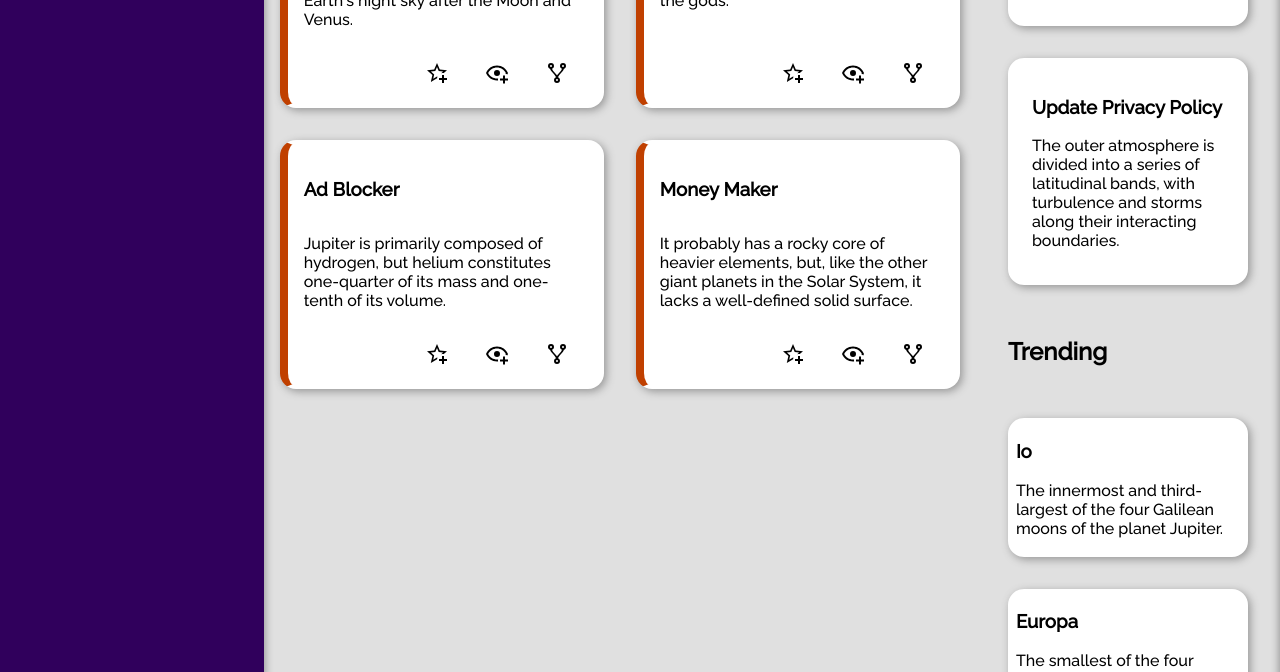
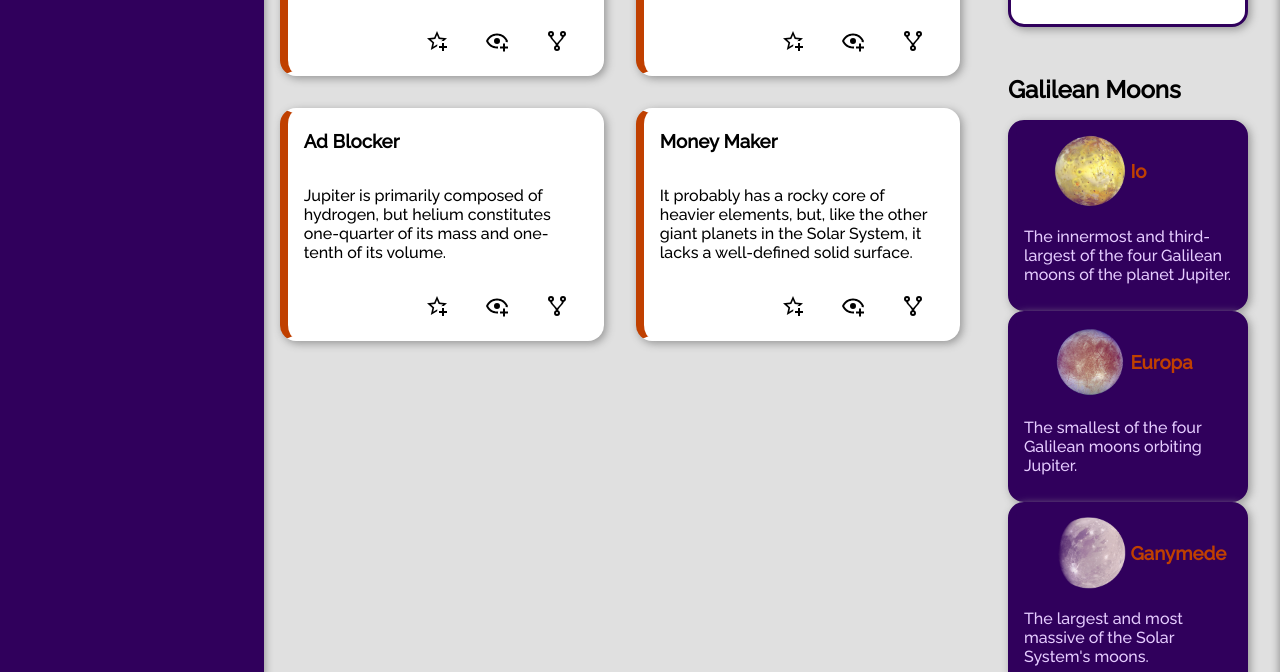
Before and after one commit to Sedbastian/odin-admin-dashboard, a plain HTML site: page index.html in a window 1280 px wide. Shown: the part 684-1356 px from the top of the page. Drawn offline with Linux system fonts and the light colour scheme.

Commit message:
Terminar!

```diff
--- a/index.html
+++ b/index.html
@@ -5,7 +5,7 @@
     <meta name="viewport" content="width=device-width, initial-scale=1.0">
     <link rel="stylesheet" href="style.css">
     <script src="javascript.js" defer></script>
-    <title>Sign-up Form</title>
+    <title>Jupiter Dashboard</title>
 </head>
 <body>
     <nav>
@@ -147,20 +147,24 @@
             </div>
         </section>
         <section class="trending">
-            <h2>Trending</h2>
+            <h2>Galilean Moons</h2>
             <div class="trendingCard">
+                <img class="luna" src="resources/io.png" alt="Io Moon">
                 <h3>Io</h3>
                 <p>The innermost and third-largest of the four Galilean moons of the planet Jupiter.</p>
             </div>
             <div class="trendingCard">
+                <img class="luna" src="resources/europa.png" alt="Europa Moon">
                 <h3>Europa</h3>
                 <p>The smallest of the four Galilean moons orbiting Jupiter.</p>
             </div>
             <div class="trendingCard">
+                <img class="luna" src="resources/ganymede.png" alt="Ganymede Moon">
                 <h3>Ganymede</h3>
                 <p>The largest and most massive of the Solar System's moons.</p>
             </div>
             <div class="trendingCard">
+                <img class="luna" src="resources/callisto.png" alt="Callisto Moon">
                 <h3>Callisto</h3>
                 <p>The second-largest moon of Jupiter, after Ganymede.</p>
             </div>
--- a/style.css
+++ b/style.css
@@ -180,7 +180,7 @@ main {
     box-shadow: inset 0 .2rem .6rem rgb(128, 128, 128);
 }
 
-.projects {
+main .projects {
     grid-column: 1 / 2;
     grid-row: 1 / 3;
 
@@ -190,18 +190,19 @@ main {
     gap: 2rem;
 }
 
-.projects h2 {
+main .projects h2 {
     grid-column: 1 / -1;
     margin-top: 0;
     margin-bottom: 0;
 }
 
-.cards {
+main .cards {
     display: grid;
     grid-template-columns: 1fr;
     grid-template-rows: min-content auto auto;
 
-    padding: 1rem;
+    padding-left: 1rem;
+    padding-right: 1rem;
 
     background-color: white;
     border-style: solid;
@@ -212,65 +213,95 @@ main {
     box-shadow: 0.15rem 0.15rem .5rem rgb(150, 150, 150);
 }
 
-.projects .cards .icons {
+main .projects .cards .icons {
     text-align: end;
     padding-top: 1rem;
+    padding-bottom: 1rem;
     align-self: end;
 }
 
-.projects div img {
+main .projects div img {
     height: 1.5rem;
     padding-left: 1rem;
     padding-right: 1rem;
 }
 
-.announcements {
+main .announcements {
     grid-column: 2 / 3;
     grid-row: 1 / 2;
 
     display: grid;
     grid-template-columns: 1fr;
     grid-template-rows: repeat(4, min-content);
-    gap: 2rem;
 
     padding-left: 1rem;
     padding-right: 1rem;
 }
 
-.announcements h2 {
+main .announcements h2 {
     margin-top: 0;
     margin-bottom: 0;
+    padding-bottom: 2rem;
 }
 
-.announcementsCard {
+main .announcementsCard {
     padding: 1rem;
 
     background-color: white;
     border-style: solid;
-    border-color: white;
+    border-color: var(--violeta);
     border-radius: 1rem;
-    border-left-width: .5rem;
     box-shadow: 0.15rem 0.15rem .5rem rgb(150, 150, 150);
+
+    font-size: .75rem;
 }
 
-.trending {
+main .trending {
     grid-column: 2 / 3;
     grid-row: 2 / 3;
 
     display: grid;
-    grid-auto-columns: 1fr;
+    grid-template-columns: 1fr;
     grid-template-rows: repeat(5, min-content);
-    gap: 2rem;
 
     padding-left: 1rem;
     padding-right: 1rem;
 }
 
-.trendingCard {
-    background-color: white;
+main .trending h2 {
+    margin: 0;
+    padding-top: 1rem;
+    padding-bottom: 1rem;
+}
+
+main .trendingCard {
+    display: grid;
+    grid-template-columns: 1fr 1fr;
+    grid-template-rows: min-content min-content;
+
+    padding: .5rem;
+
+    background-color: var(--violeta);
+
     border-style: solid;
-    border-color: white;
+    border-color: var(--violeta);
     border-radius: 1rem;
     border-left-width: .5rem;
     box-shadow: 0.15rem 0.15rem .5rem rgb(150, 150, 150);
+
+    color: var(--violeta-suave);
 }
+
+main .trendingCard p {
+    grid-column: 1 / 3;
+}
+
+main .trending .luna {
+    justify-self: end;
+    height: 5rem;
+}
+
+main .trending h3 {
+    align-self: center;
+    color: var(--naranja);
+}
```
Also changed, not shown: dashboard-project.png (deleted), resources/callisto.jpg (deleted), resources/callisto.png (added), resources/europa.jpg (deleted), resources/europa.png (added), resources/ganymede.jpg (deleted), resources/ganymede.png (added), resources/io.jpg (deleted), resources/io.png (added).
